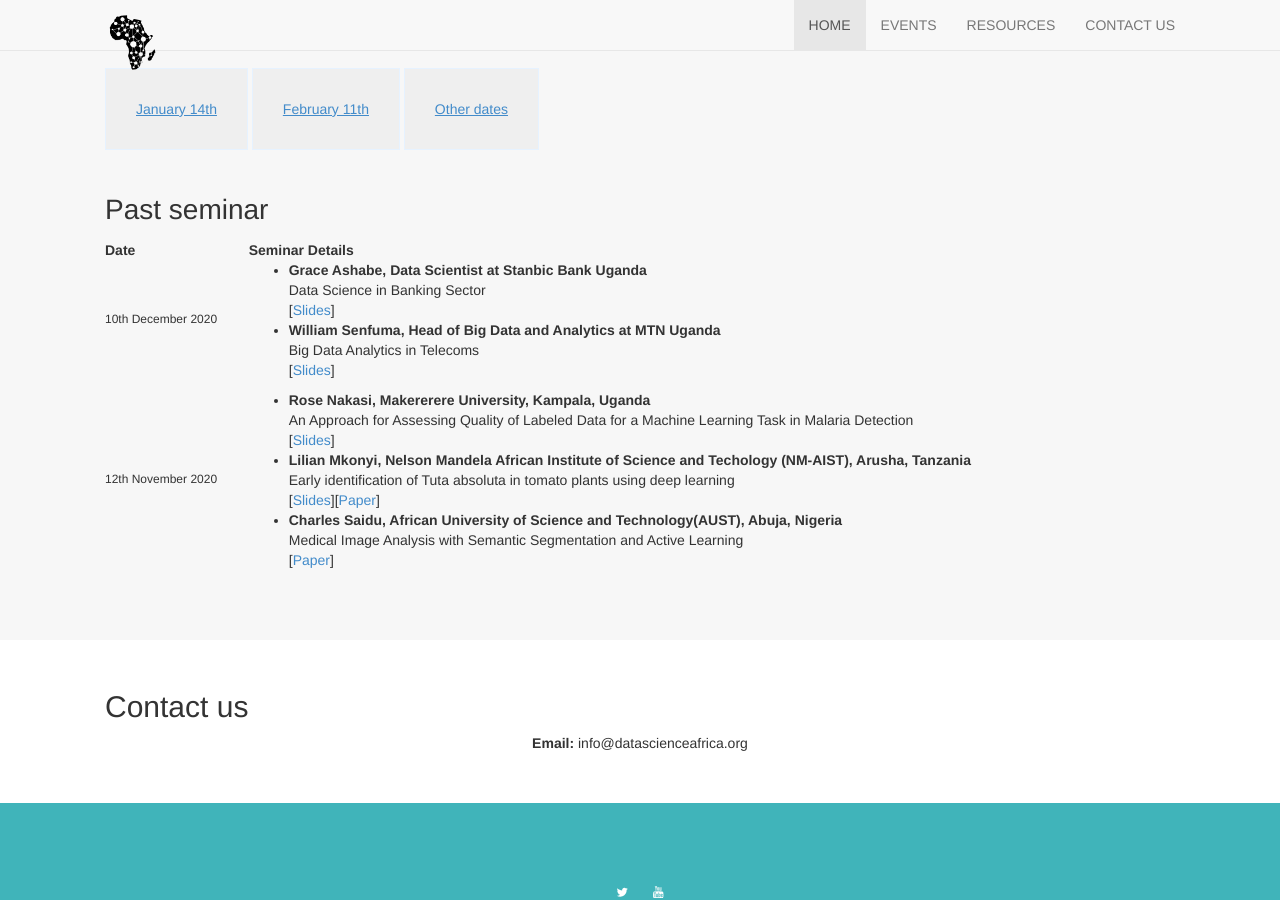
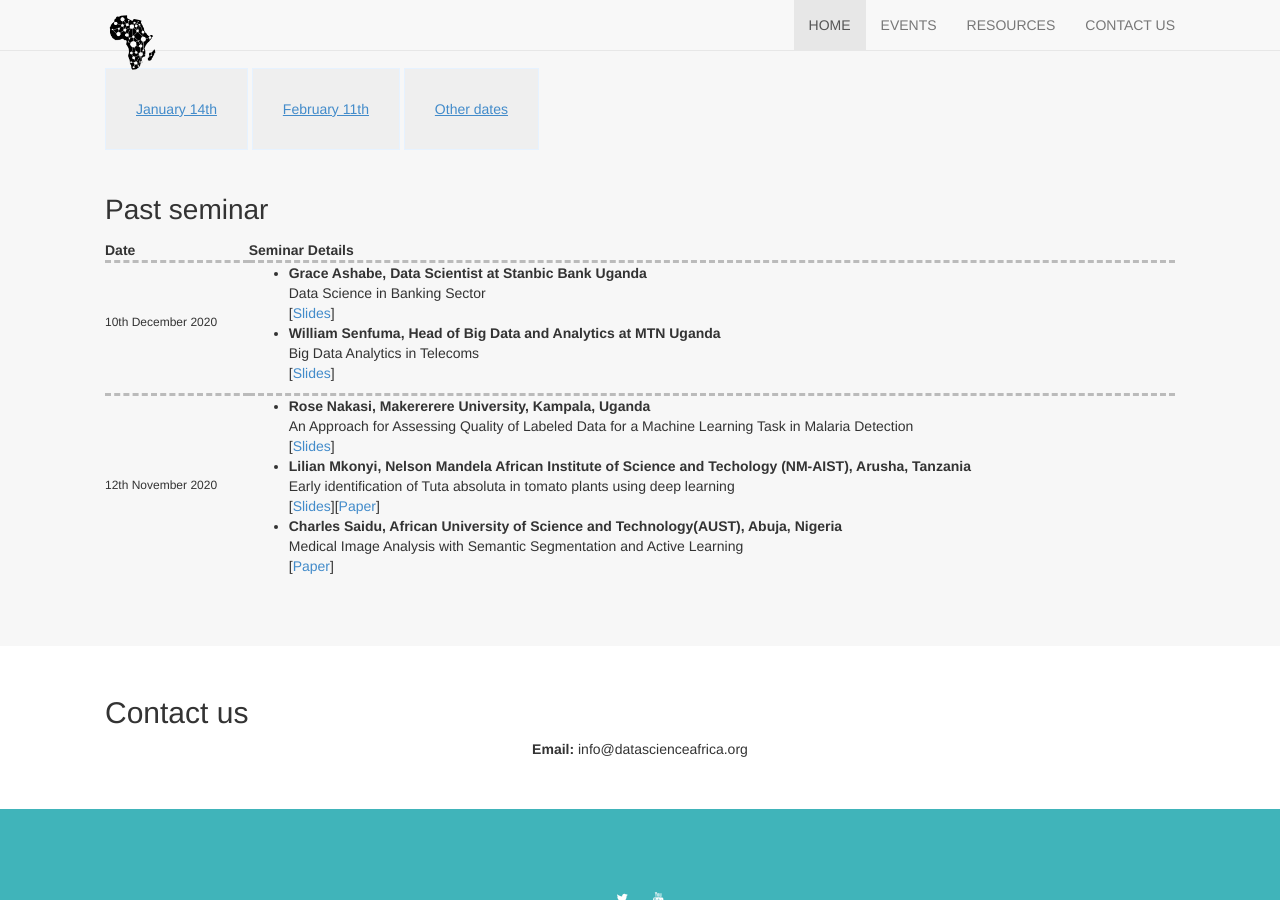
Before and after one commit to datsciafrica/monthly-research-seminars, a Jekyll site: the page built from index.html, in a window 1280 px wide and 900 px high, scrolled down 582 px. Built offline with Jekyll 4.4.1, drawn with Linux system fonts in a browser that asks for light colours; nearby versions of some CDN libraries.

Commit message:
Update index.html
Added seperators

```diff
--- a/index.html
+++ b/index.html
@@ -34,7 +34,7 @@ layout: site_index
               <th>Seminar Details </th>
 
           </tr>
-              <tr>
+              <tr style="border-top: 3px dashed #bbb;">
 
           <td><h6>10th December 2020</h6></td>
         <td>
@@ -57,7 +57,7 @@ layout: site_index
 
 
 
-        <tr>
+        <tr style="border-top: 3px dashed #bbb;">
 
           <td><h6>12th November 2020</h6></td>
         <td>
```
